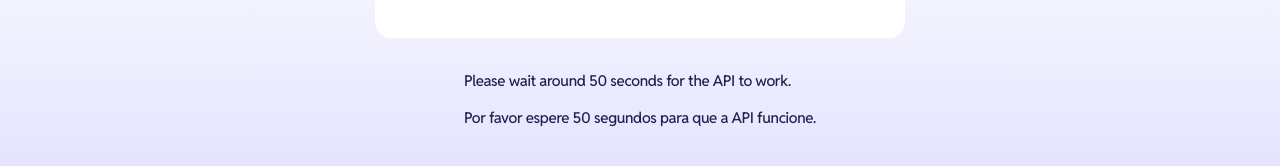
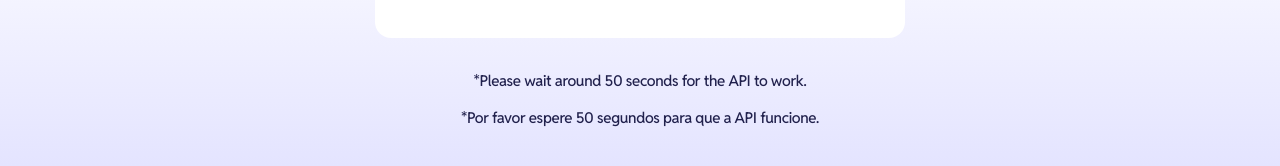
Before and after one commit to TonyzCataldo/ReactJS-Mood-Tracker, a React (Vite) app: page /signin in a window 1280 px wide. Shown: the part 622-788 px from the top of the page. Built offline with nearby package versions, Linux system fonts and the light colour scheme.

Commit message:
api message align

```diff
--- a/src/pages/SignIn.tsx
+++ b/src/pages/SignIn.tsx
@@ -62,12 +62,12 @@ const SignIn = () => {
         state={state}
         dispatch={dispatch}
       />
-      <div className="flex flex-col mt-8 gap-4">
+      <div className="flex flex-col mt-8 gap-4 items-center">
         <p className="font-RedditSans text-[0.938rem]/[140%] tracking-[-0.019rem] font-medium text-neutral-900">
-          Please wait around 50 seconds for the API to work.
+          *Please wait around 50 seconds for the API to work.
         </p>
         <p className="font-RedditSans text-[0.938rem]/[140%] tracking-[-0.019rem] font-medium text-neutral-900">
-          Por favor espere 50 segundos para que a API funcione.
+          *Por favor espere 50 segundos para que a API funcione.
         </p>
       </div>
     </div>
--- a/src/pages/SignUp.tsx
+++ b/src/pages/SignUp.tsx
@@ -67,12 +67,12 @@ const SignUp = () => {
         state={state}
         dispatch={dispatch}
       />
-      <div className="flex flex-col mt-8 gap-4">
+      <div className="flex flex-col mt-8 gap-4 items-center">
         <p className="font-RedditSans text-[0.938rem]/[140%] tracking-[-0.019rem] font-medium text-neutral-900">
-          Please wait around 50 seconds for the API to work.
+          *Please wait around 50 seconds for the API to work.
         </p>
         <p className="font-RedditSans text-[0.938rem]/[140%] tracking-[-0.019rem] font-medium text-neutral-900">
-          Por favor espere 50 segundos para que a API funcione.
+          *Por favor espere 50 segundos para que a API funcione.
         </p>
       </div>
     </div>
```
